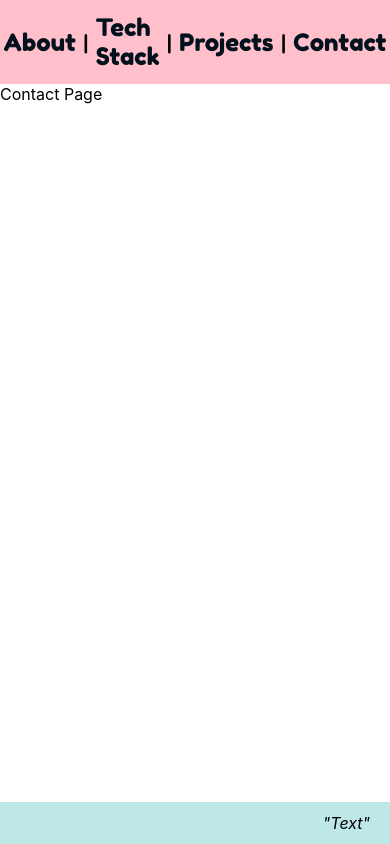
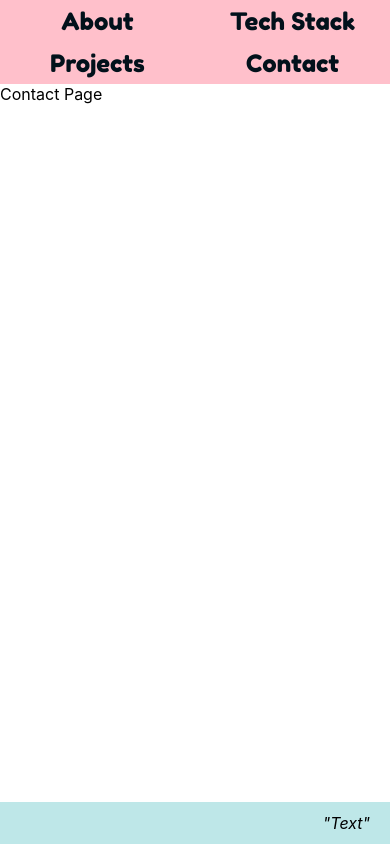
Before and after one commit to katiepdx/portfolio, a React (Create React App) app: page /contact in a window 390 px wide. Built offline with nearby package versions, Linux system fonts and the light colour scheme.

Commit message:
add responsive navbar

```diff
--- a/src/nav-footer/NavFooter.scss
+++ b/src/nav-footer/NavFooter.scss
@@ -9,30 +9,35 @@
 }
 
 nav {
-  display: flex;
-  justify-content: center;
-  height: 10vh;
+  display: grid;
+  grid-template-columns: repeat(4, auto);
+
+  text-align: center;
+  align-items: center;
+
+  min-height: 10vh;
+  max-height: fit-content;
+
   background-color: pink;
   list-style-type: none;
   font-family: 'Fredoka One', cursive;
-  align-items: center;
-
-  li {
-    font-size: 1.5rem;
-    margin: 2%;
-  }
 
   a {
     text-decoration: none;
     color: var(--black);
+    font-size: 1.5rem;
+    margin: 2%;
   }
 
   a:hover {
     text-decoration: underline;
   }
 
-  div {
-    font-size: 1.2rem;
+  @media (max-width: 470px) {
+    display: grid;
+    grid-template-columns: repeat(2, 1fr);
+    height: fit-content;
+    min-width: 100vw;
   }
 }
 
@@ -41,7 +46,8 @@ nav {
   background-color: var(--blue);
   position: fixed;
 
-  height: 5vh;
+  min-height: 5vh;
+  max-height: fit-content;
   width: 100%;
 
   left: 0;
--- a/src/nav-footer/Navbar.jsx
+++ b/src/nav-footer/Navbar.jsx
@@ -6,16 +6,13 @@ export const Navbar = () => {
   return (
     <div>
       <nav>
-        <li><Link to="/">About</Link></li>
-        <div>|</div>
+        <Link to="/">About</Link>
 
-        <li><Link to="/tech-stack">Tech Stack</Link></li>
-        <div>|</div>
+        <Link to="/tech-stack">Tech Stack</Link>
 
-        <li><Link to="/projects">Projects</Link></li>
-        <div>|</div>
+        <Link to="/projects">Projects</Link>
 
-        <li><Link to="/contact">Contact</Link></li>
+        <Link to="/contact">Contact</Link>
       </nav>
     </div>
   )
```
